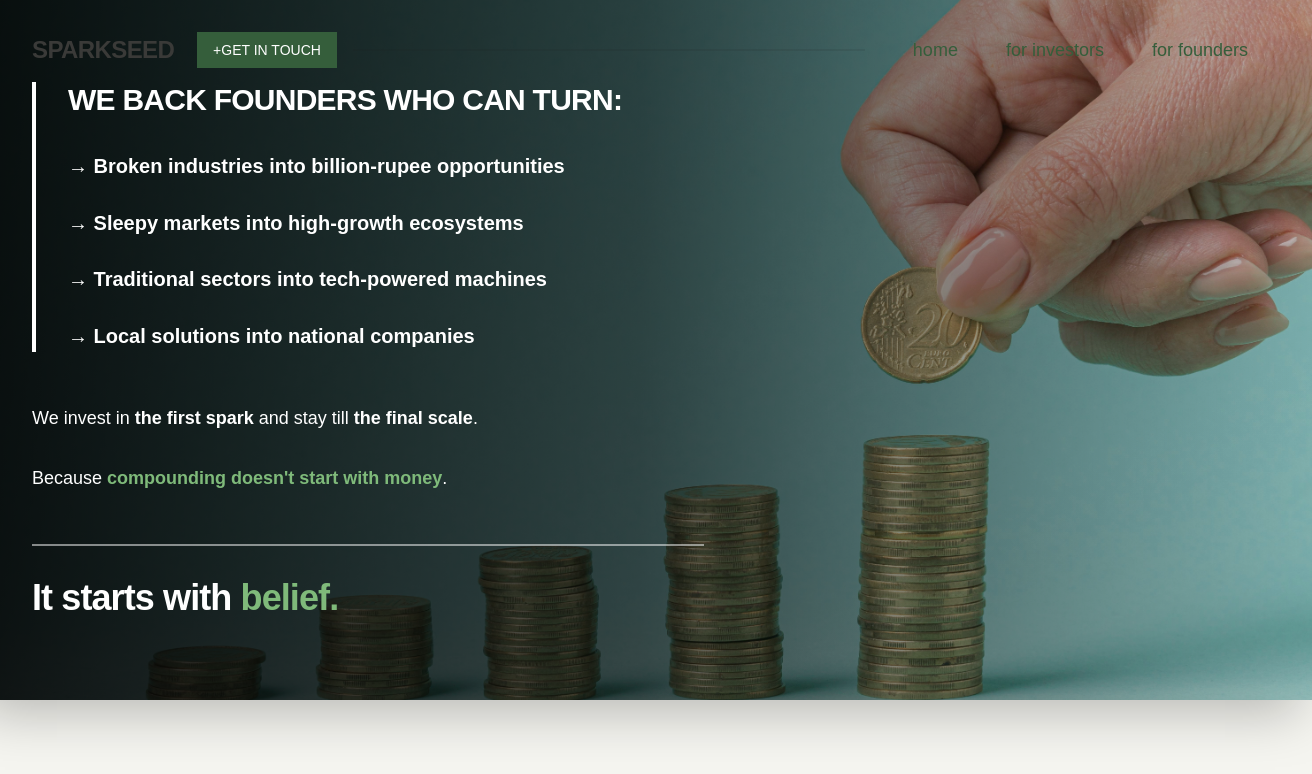
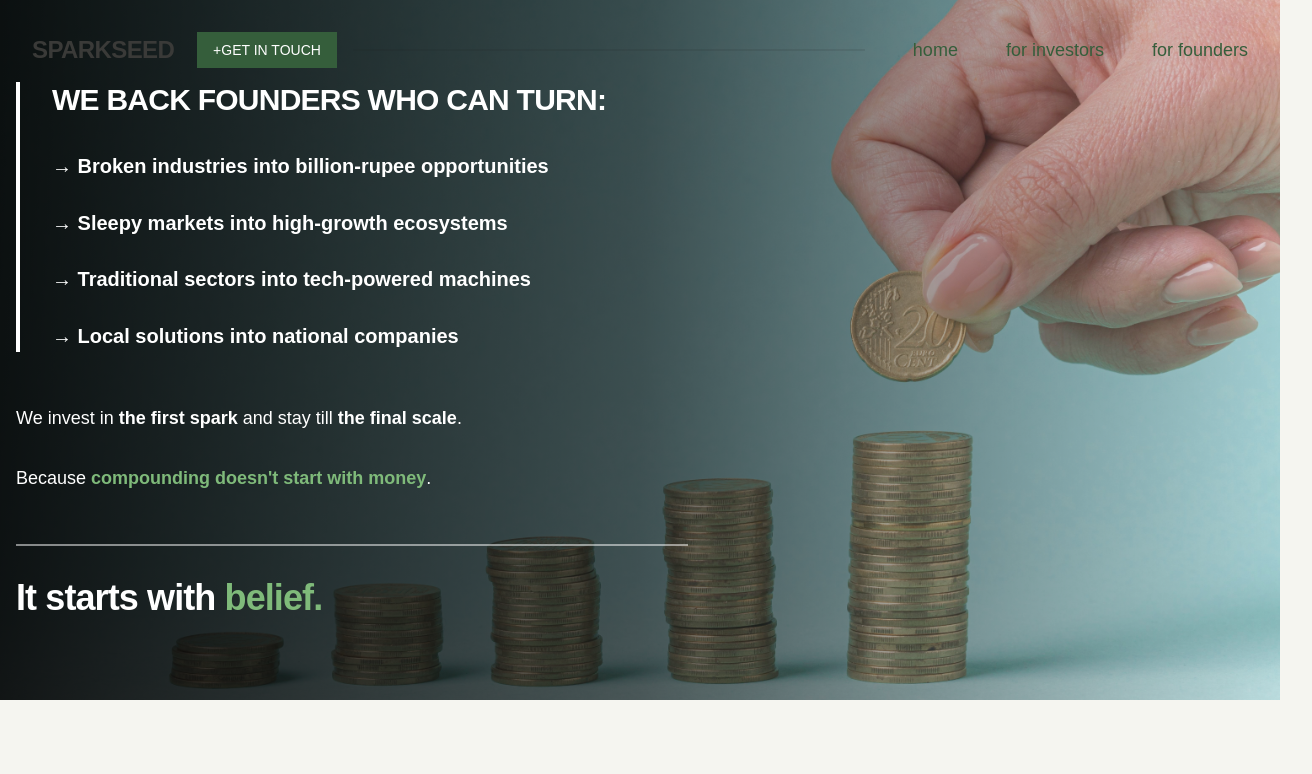
Before and after one commit to Durgesh2022/SparkSeed, a Next.js app: page /demo3 in a window 1280 px wide. Shown: the top 774 px of the page, 1312 px wide, since content can reach past the window. Built offline with nearby package versions, Linux system fonts and the light colour scheme.

Commit message:
complete

```diff
--- a/app/about/founders/page.tsx
+++ b/app/about/founders/page.tsx
@@ -38,7 +38,8 @@ const SparkSeedJourney = () => {
   }, []);
 
   return (
-    <div className="min-h-screen bg-[#f5f5f0]">
+    <div className="min-h-screen bg-[#f5f5f0] overflow-x-hidden ">
+
       {/* Subtle background pattern */}
       <div className="absolute inset-0 opacity-[0.03]" style={{
         backgroundImage: `radial-gradient(circle at 1px 1px, rgb(53, 94, 59) 1px, transparent 0)`,
--- a/app/demo3/page.tsx
+++ b/app/demo3/page.tsx
@@ -32,28 +32,19 @@ useEffect(() => {
 
 
   return (
-    <div className="relative">
-      {/* Image Background - Full Width */}
-      <div className="relative h-[600px] lg:h-[700px] -mx-8">
-        <div className="absolute inset-0 bg-gradient-to-br from-[#355E3B] to-[#2a4a2f] overflow-hidden shadow-2xl">
-          <img
-            src="/11.jpg"
-            alt="Founders collaborating"
-            className="w-full h-full object-cover opacity-80"
-          />
+    <div className="relative overflow-y-hidden">
+  <div className="relative h-[600px] lg:h-[700px] overflow-hidden">
+    <div className="absolute inset-0 overflow-hidden">
+      <img src="/11.jpg" alt="Founders" className="w-full h-full object-cover opacity-80" />
       <div className="absolute inset-0 bg-gradient-to-r from-black/90 via-black/60 to-transparent"></div>
     </div>
 
-        {/* Text Content Overlay - Left Side */}
-        <div className="absolute inset-0 flex items-center">
-          <div className="w-full max-w-7xl mx-auto px-8">
+    <div className="absolute inset-0 flex items-center px-4">
+      <div className="max-w-7xl w-full mx-auto">
         <div
           ref={galleryCaptionRef}
           className="max-w-2xl opacity-0 text-white"
-              style={{
-                transform: 'translateY(30px)',
-                filter: 'blur(5px)'
-              }}
+          style={{ transform: 'translateY(30px)', filter: 'blur(5px)' }}
         >
               <div className="border-l-4 border-white pl-8 mb-12">
                 <p className="text-3xl font-bold mb-8 tracking-tight uppercase">We back founders who can turn:</p>
--- a/app/globals.css
+++ b/app/globals.css
@@ -24,3 +24,46 @@ body {
   color: var(--foreground);
   font-family: Arial, Helvetica, sans-serif;
 }
+
+
+/* app/globals.css - Add these styles to your global CSS file */
+
+/* Scrollbar Styling - Works for Chrome, Edge, Safari */
+::-webkit-scrollbar {
+  width: 8px;
+  height: 8px;
+}
+
+::-webkit-scrollbar-track {
+  background: transparent;
+}
+
+::-webkit-scrollbar-thumb {
+  background: #355E3B;
+  border-radius: 4px;
+}
+
+::-webkit-scrollbar-thumb:hover {
+  background: #2d4f32;
+}
+
+/* Scrollbar Styling - Works for Firefox */
+* {
+  scrollbar-width: thick;
+  scrollbar-color: #355E3B transparent;
+}
+
+/* Optional: Smooth scrolling */
+html {
+  scroll-behavior: smooth;
+}
+
+/* Hide scrollbar for specific elements if needed */
+.hide-scrollbar {
+  -ms-overflow-style: none;
+  scrollbar-width: none;
+}
+
+.hide-scrollbar::-webkit-scrollbar {
+  display: none;
+}
--- a/app/landing/page.tsx
+++ b/app/landing/page.tsx
@@ -5,33 +5,9 @@ import Demo from './demo/page'
 
 const SparkSeedVC: React.FC = () => {
   const [scrollProgress, setScrollProgress] = useState(0);
-  const heroImageRef = useRef<HTMLDivElement>(null);
-  const aboutTextRef = useRef<HTMLDivElement>(null);
+  const [isScrolled, setIsScrolled] = useState(false);
   const galleryRef = useRef<HTMLDivElement>(null);
   const galleryCaptionRef = useRef<HTMLDivElement>(null);
-  const footerRef = useRef<HTMLElement>(null);
-  const footerCtaRef = useRef<HTMLDivElement>(null);
-  const footerSvgPathsRef = useRef<SVGPathElement[]>([]);
-  const [footerAnimated, setFooterAnimated] = useState(false);
-  const [isScrolled, setIsScrolled] = useState(false);
-
-// Update your useEffect to include this scroll listener
-useEffect(() => {
-  const handleScroll = () => {
-    // ... your existing scroll code ...
-
-    // Add navbar background change on scroll
-    if (window.scrollY > 50) {
-      setIsScrolled(true);
-    } else {
-      setIsScrolled(false);
-    }
-  };
-
-  handleScroll();
-  window.addEventListener('scroll', handleScroll);
-  return () => window.removeEventListener('scroll', handleScroll);
-}, [footerAnimated]);
 
   useEffect(() => {
     const handleScroll = () => {
@@ -40,27 +16,8 @@ useEffect(() => {
       const percentage = (scrollTop / scrollHeight) * 100;
       setScrollProgress(percentage);
 
-      // Hero animations
-      const heroTrigger = window.innerHeight;
-      const heroProgress = Math.min(scrollTop / heroTrigger, 1);
-
-      if (heroImageRef.current) {
-        const scale = 0 + heroProgress * 1;
-        const opacity = heroProgress;
-        const blur = 8 - heroProgress * 8;
-        heroImageRef.current.style.transform = `scale(${scale})`;
-        heroImageRef.current.style.opacity = `${opacity}`;
-        heroImageRef.current.style.filter = `blur(${blur}px)`;
-      }
-
-      if (aboutTextRef.current) {
-        const translateY = 50 - heroProgress * 50;
-        const opacity = heroProgress;
-        const blur = 5 - heroProgress * 5;
-        aboutTextRef.current.style.transform = `translateY(${translateY}px)`;
-        aboutTextRef.current.style.opacity = `${opacity}`;
-        aboutTextRef.current.style.filter = `blur(${blur}px)`;
-      }
+      // Navbar background change on scroll
+      setIsScrolled(scrollTop > 50);
 
       // Gallery animations
       if (galleryRef.current) {
@@ -84,45 +41,15 @@ useEffect(() => {
           galleryCaptionRef.current.style.filter = `blur(${captionBlur}px)`;
         }
       }
-
-      // Footer animations
-      if (footerRef.current && !footerAnimated) {
-        const footerTop = footerRef.current.getBoundingClientRect().top;
-        if (footerTop < window.innerHeight - 100) {
-          setFooterAnimated(true);
-
-          // Animate footer SVG paths
-          footerSvgPathsRef.current.forEach((path, index) => {
-            if (path) {
-              setTimeout(() => {
-                path.style.transition = 'all 1.4s cubic-bezier(0.25, 0.1, 0.25, 1)';
-                path.style.opacity = '1';
-                path.style.transform = 'translateY(0)';
-                path.style.filter = 'blur(0px)';
-              }, index * 80);
-            }
-          });
-
-          // Animate footer CTA
-          if (footerCtaRef.current) {
-            footerCtaRef.current.style.transition = 'all 1.2s cubic-bezier(0.4, 0, 0.2, 1)';
-            footerCtaRef.current.style.opacity = '1';
-            footerCtaRef.current.style.transform = 'translateY(0)';
-            footerCtaRef.current.style.filter = 'blur(0px)';
-          }
-        }
-      }
     };
 
     handleScroll();
     window.addEventListener('scroll', handleScroll);
     return () => window.removeEventListener('scroll', handleScroll);
-  }, [footerAnimated]);
+  }, []);
 
   return (
-    <div className="min-h-screen bg-[#f5f5f0] text-[#3a3a38] relative overflow-x-hidden ">
-
-
+    <div className="min-h-screen bg-[#f5f5f0] text-[#3a3a38] relative overflow-x-hidden">
       <style jsx>{`
         @keyframes noise {
           0% { transform: translate(0, 0); }
@@ -137,9 +64,6 @@ useEffect(() => {
           90% { transform: translate(2%, 2%); }
           100% { transform: translate(1%, 0); }
         }
-        ::-webkit-scrollbar { width: 8px; }
-        ::-webkit-scrollbar-track { background: transparent; }
-        ::-webkit-scrollbar-thumb { background-color: #355E3B; border-radius: 4px; }
       `}</style>
 
       {/* Header */}
@@ -176,16 +100,14 @@ useEffect(() => {
 
       {/* Video Hero Section */}
       <section className="min-h-screen flex items-center justify-center relative pt-10">
-
         <Demo />
       </section>
 
       <Hello />
 
-
       {/* Our Soul Section */}
       <section id="soul" ref={galleryRef} className="min-h-screen flex items-center overflow-hidden">
-  <div className="w-full  mx-auto px-8">
+        <div className="w-full mx-auto px-8">
           <div className="mb-16">
             <h2 className="text-5xl font-bold mb-8"></h2>
             <p className="text-2xl font-semibold mb-6">
@@ -240,8 +162,6 @@ useEffect(() => {
                         <span className="text-[#7FBA7A]"> This is a movement.</span>
                       </p>
                     </div>
-
-
                   </div>
                 </div>
               </div>
@@ -249,7 +169,6 @@ useEffect(() => {
           </div>
         </div>
       </section>
-
     </div>
   );
 };
```
Lines whose indentation alone changed are shown as unchanged.
